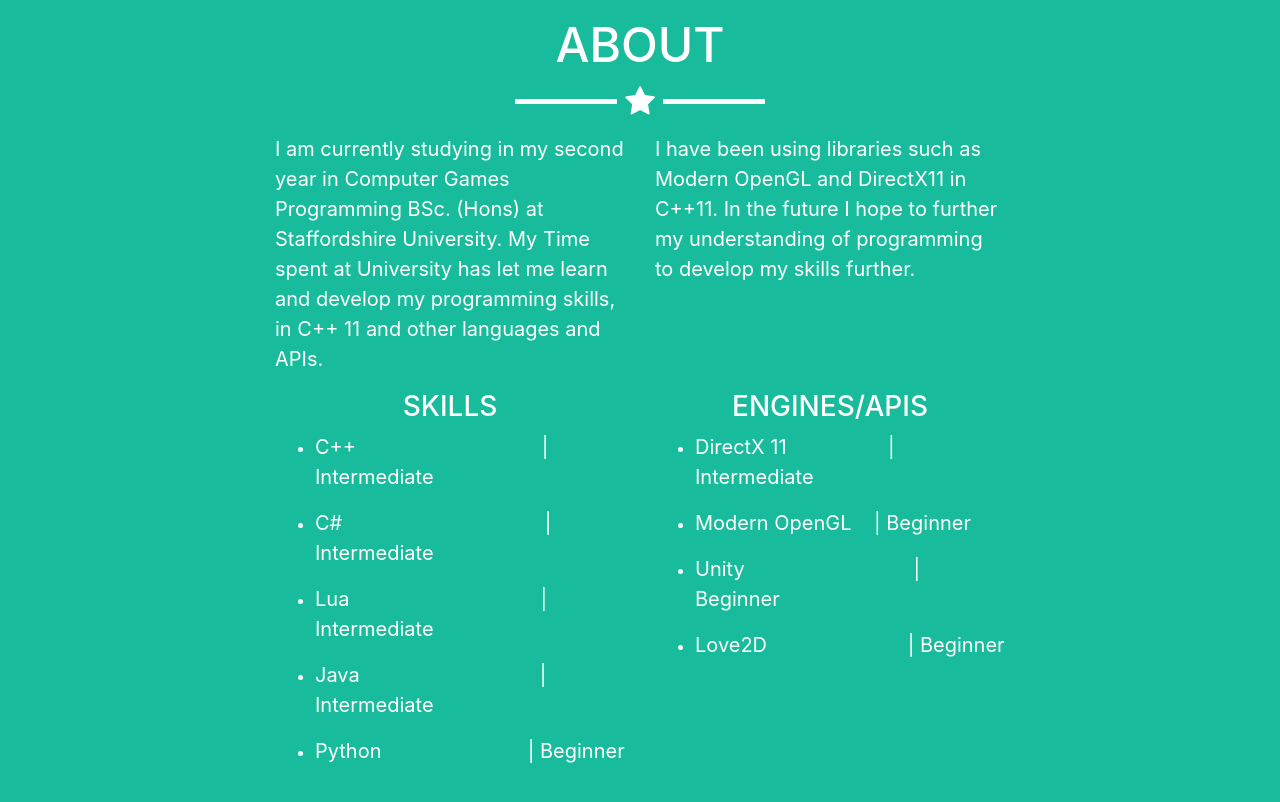
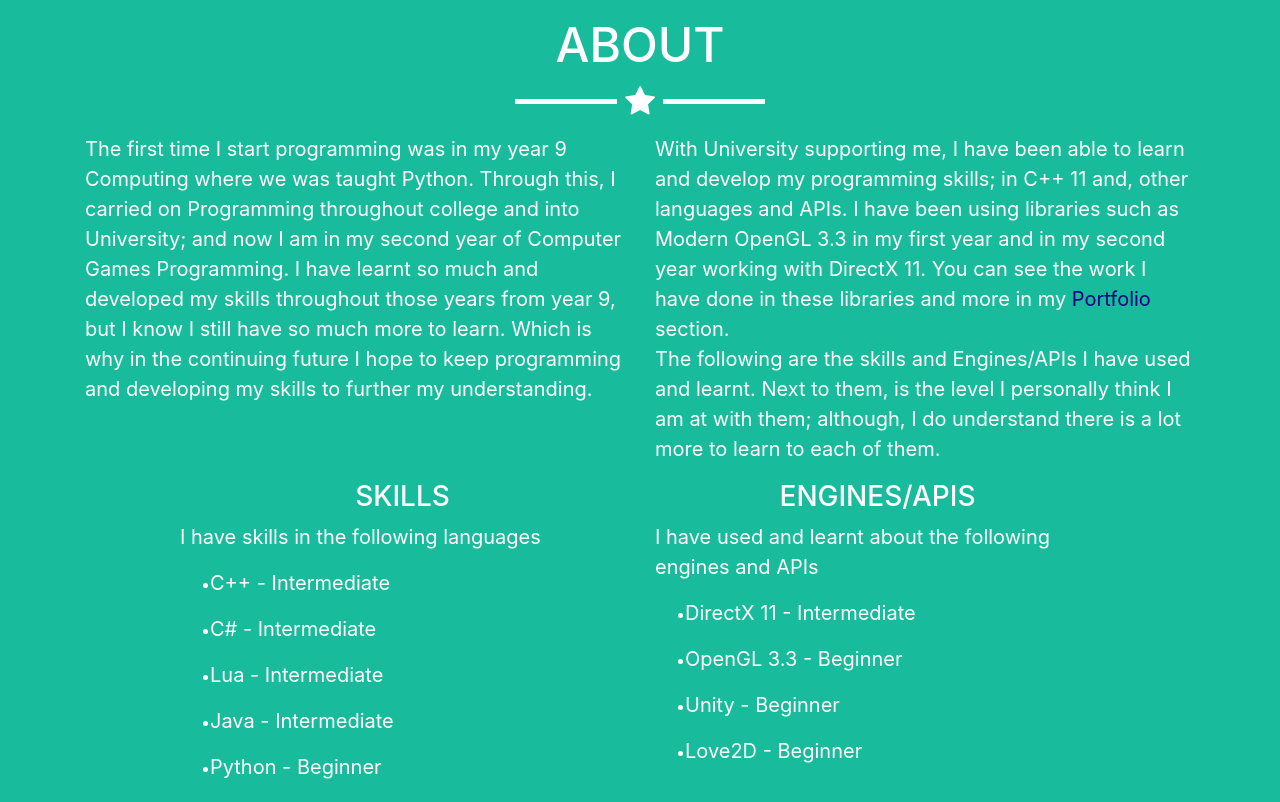
Before and after one commit to s011075g/s011075g.github.io, a website with bundled scripts: page index.html in a window 1280 px wide. Shown: the part 1200-2002 px from the top of the page. Built offline with nearby package versions, Linux system fonts and the light colour scheme.

Commit message:
About section update
Updated the about section text

```diff
--- a/index.html
+++ b/index.html
@@ -18,6 +18,10 @@
 
     <!-- Custom styles for this template -->
     <link href="CSS/freelancer.css" rel="stylesheet">
+
+	<style>
+		li span { position: relative; left: -10px;}
+	</style>
 
   </head>
 
@@ -54,7 +58,7 @@
         <div class="intro-text">
           <span class="name">Paul Smith</span>
           <hr class="star-light">
-          <span class="skills">C++ | C# | Java | Lua | DirectX | Modern OpenGL 3.3 </span>
+          <span class="skills">C++ | C# | Java | Lua | DirectX 11 | Modern OpenGL 3.3 </span>
         </div>
       </div>
     </header>
@@ -79,7 +83,7 @@
             <a class="portfolio-link" href="#OpenGL" data-toggle="modal">
               <div class="caption">
                 <div class="caption-content">
-                  <i class="fa fa-search-plus fa-3x"><p>OpenGL Project</p></i>
+                  <i class="fa fa-search-plus fa-3x"><p>OpenGL 3.3 Project</p></i>
                 </div>
               </div>
               <img class="img-fluid" src="IMG/portfolio/OpenGL.png" alt="">
@@ -135,32 +139,33 @@
         <h2 class="text-center">About</h2>
         <hr class="star-light">
         <div class="row">
-          <div class="col-lg-4 ml-auto">
-            <p>I am currently studying in my second year in Computer Games Programming BSc. (Hons) at Staffordshire University. My Time spent at University has let me learn and develop my programming skills, in C++ 11 and other languages and APIs. </p>
+          <div class="col-lg-6 ml-auto">
+            <p>The first time I start programming was in my year 9 Computing where we was taught Python. Through this, I carried on Programming throughout college and into University; and now I am in my second year of Computer Games Programming. I have learnt so much and developed my skills throughout those years from year 9, but I know I still have so much more to learn. Which is why in the continuing future I hope to keep programming and developing my skills to further my understanding.</p>
           </div>
-          <div class="col-lg-4 mr-auto">
-            <p>I have been using libraries such as Modern OpenGL and DirectX11 in C++11. In the future I hope to further my understanding of programming to develop my skills further.</p>
+          <div class="col-lg-6 mr-auto">
+            <p>With University supporting me, I have been able to learn and develop my programming skills; in C++ 11 and, other languages and APIs. I have been using libraries such as Modern OpenGL 3.3 in my first year and in my second year working with DirectX 11. You can see the work I have done in these libraries and more in my <a href="#Portfolio" style="Color:navy;">Portfolio</a> section.<br/>The following are the skills and Engines/APIs I have used and learnt. Next to them, is the level I personally think I am at with them; although, I do understand there is a lot more to learn to each of them.</p>
           </div>
         </div>
 		<div class = "row">
-			<div class = "col-lg-4 ml-auto">
+			<div class = "col-lg-5 ml-auto">
 				<h3 class="text-center">Skills</h3>
+				<p>I have skills in the following languages</p>
 				<ul>
-					<li><p>C++ &nbsp; &nbsp; &nbsp; &nbsp; &nbsp; &nbsp; &nbsp; &nbsp; &nbsp; &nbsp; &nbsp;&nbsp;&nbsp;&nbsp; &nbsp; &nbsp; &nbsp; &nbsp;| Intermediate</p></li>
-					<li><p>C# &nbsp; &nbsp; &nbsp; &nbsp; &nbsp; &nbsp; &nbsp; &nbsp; &nbsp; &nbsp; &nbsp; &nbsp; &nbsp; &nbsp; &nbsp; &nbsp; &nbsp; &nbsp;| Intermediate</p></li>
-					<li><p>Lua &nbsp; &nbsp; &nbsp; &nbsp; &nbsp; &nbsp; &nbsp; &nbsp; &nbsp; &nbsp; &nbsp; &nbsp; &nbsp; &nbsp; &nbsp; &nbsp; &nbsp;| Intermediate</p></li>
-					<li><p>Java &nbsp; &nbsp; &nbsp; &nbsp; &nbsp; &nbsp;&nbsp;&nbsp; &nbsp; &nbsp; &nbsp;&nbsp;&nbsp;&nbsp;&nbsp; &nbsp; &nbsp; &nbsp; &nbsp;| Intermediate</p></li>
-					<li><p>Python &nbsp; &nbsp; &nbsp; &nbsp; &nbsp; &nbsp; &nbsp; &nbsp; &nbsp; &nbsp; &nbsp; &nbsp; &nbsp;| Beginner</p></li>
+					<li><span><p>C++ - Intermediate</p></span></li>
+					<li><span><p>C# - Intermediate</p></span></li>
+					<li><span><p>Lua - Intermediate</p></span></li>
+					<li><span><p>Java - Intermediate</p></span></li>
+					<li><span><p>Python  - Beginner</p></span></li>
 				</ul>
+			</div>
+			<div class = "col-lg-5 mr-auto">
+				<h3 class="text-center">Engines/APIs</h3>
+				<p>I have used and learnt about the following engines and APIs</p>
 				<ul>
-			</div>
-			<div class = "col-lg-4 mr-auto">
-				<h3 class="text-center">Engines/APIs</h3>
-				<ul>
-					<li><p>DirectX 11 &nbsp; &nbsp; &nbsp;&nbsp; &nbsp; &nbsp; &nbsp; &nbsp; &nbsp; | Intermediate</p></li>
-					<li><p>Modern OpenGL &nbsp;&nbsp; | Beginner</p></li>
-					<li><p>Unity &nbsp; &nbsp; &nbsp; &nbsp; &nbsp; &nbsp; &nbsp; &nbsp; &nbsp; &nbsp; &nbsp; &nbsp; &nbsp; &nbsp; &nbsp;| Beginner</p></li>
-					<li><p>Love2D &nbsp; &nbsp; &nbsp; &nbsp; &nbsp; &nbsp; &nbsp; &nbsp; &nbsp; &nbsp; &nbsp; &nbsp; | Beginner</p></li>
+					<li><span><p>DirectX 11 - Intermediate </p></span></li>
+					<li><span><p>OpenGL 3.3 - Beginner</p></span></li>
+					<li><span><p>Unity  - Beginner</p></span></li>
+					<li><span><p>Love2D - Beginner</p></span></li>
 				</ul>
 			</div>
 		</div>
@@ -192,7 +197,7 @@
               <h3>Around the Web</h3>
               <ul class="list-inline">
                 <li class="list-inline-item">
-                  <a class="btn-social btn-outline" href="#">
+                  <a class="btn-social btn-outline" href="https://github.com/s011075g">
                     <i class="fa fa-github"></i>
                   </a>
                 </li>
```
